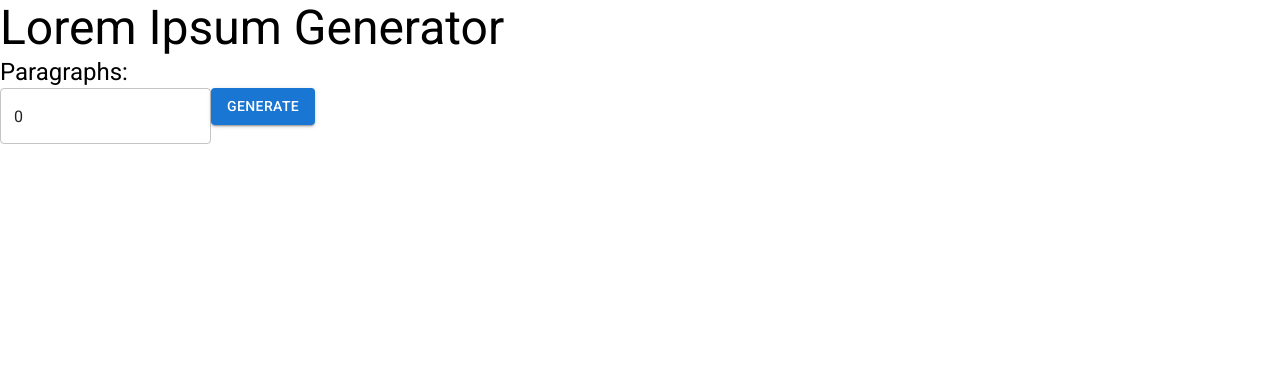
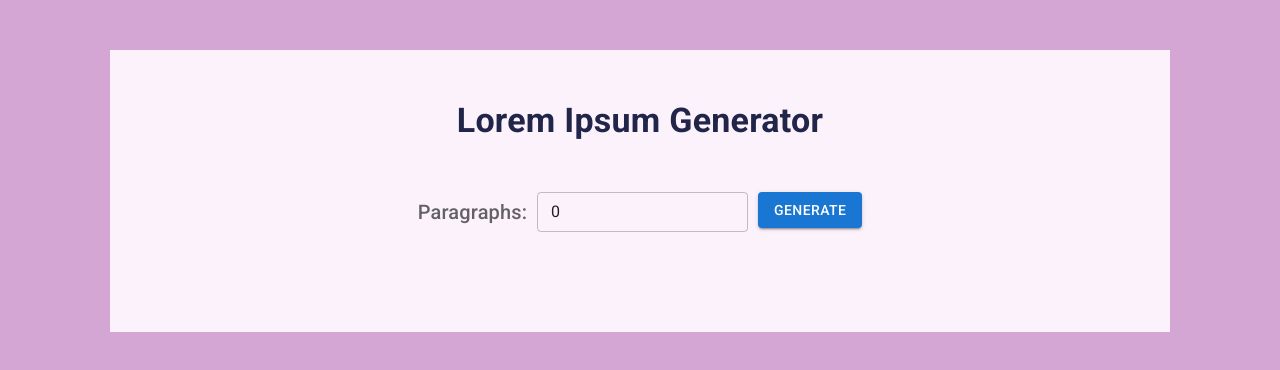
Before and after one commit to grngmdn/lorem, a React (Create React App) app: page / in a window 1280 px wide. Shown: the top 370 px of the page. Built offline with nearby package versions, Linux system fonts and the light colour scheme.

Commit message:
finalising mui styles

```diff
--- a/src/App.js
+++ b/src/App.js
@@ -26,24 +26,74 @@ function App() {
   }
 
   return (
-    <Box>
+    <Box
+      sx={{
+        display: "flex",
+        flexDirection: "column",
+        justifyContent: "center",
+        alignItems: "center"
+      }}
+    >
+      <Box
+        sx={{
+          backgroundColor: "#FBF2FB",
+          textAlign: "center",
+          width: "75vw",
+          marginTop: "50px",
+          marginBottom: "50px",
+          padding: "50px"
+        }}
+      >
         <Typography
-          variant="h3"
+            variant="h4"
+            sx={{
+              fontWeight: "bold",
+              color: "#21254A"
+            }}
           >
             Lorem Ipsum Generator
           </Typography>
-        <form onSubmit={handleSubmit}>
+          <Box
+            sx={{
+              display: "flex",
+              flexDirection: "row",
+              paddingTop: "50px",
+              paddingBottom: "50px",
+              display: "flex",
+              justifyContent: "center",
+              alignItems: "center"
+            }}
+          >
             <Typography
-            variant="h5"
-          >Paragraphs: </Typography>
+                variant="h6"
+                color= "textSecondary"
+                sx={{
+                  marginRight: "10px"
+                }}
+              >Paragraphs:
+            </Typography>
+            <form
+              onSubmit={handleSubmit}
+            >
               {/* this sets the state of count to whatever is typed in to the number input */}
-          <TextField variant="outlined" type="number" value={count} onChange={(e) => { setCount(e.target.value) }} />
+              <TextField
+                variant="outlined"
+                type="number"
+                value={count}
+                onChange={(e) => { setCount(e.target.value) }}
+                size= "small"
+              />
               <Button
                 type="submit"
                 variant="contained"
+                sx={{
+                  marginLeft: "10px"
+                }}
               >GENERATE
               </Button>
             </form>
+          </Box>
+
           {/* looping over the array of data and displaying it on the page  */}
           <Box>{text.map((item, index) => {
             return(
@@ -51,10 +101,12 @@ function App() {
                 variant="p"
                 key={index}
                 color="textSecondary"
-            >{item}</Typography>
+              >{item}<br /><br /></Typography>
             )
           })}
           </Box>
+      </Box>
+
     </Box>
   );
 }
--- a/src/index.css
+++ b/src/index.css
@@ -5,6 +5,7 @@ body {
     sans-serif;
   -webkit-font-smoothing: antialiased;
   -moz-osx-font-smoothing: grayscale;
+  background-color: #d4a6d3;
 }
 
 code {
```
Lines whose indentation alone changed are shown as unchanged.
